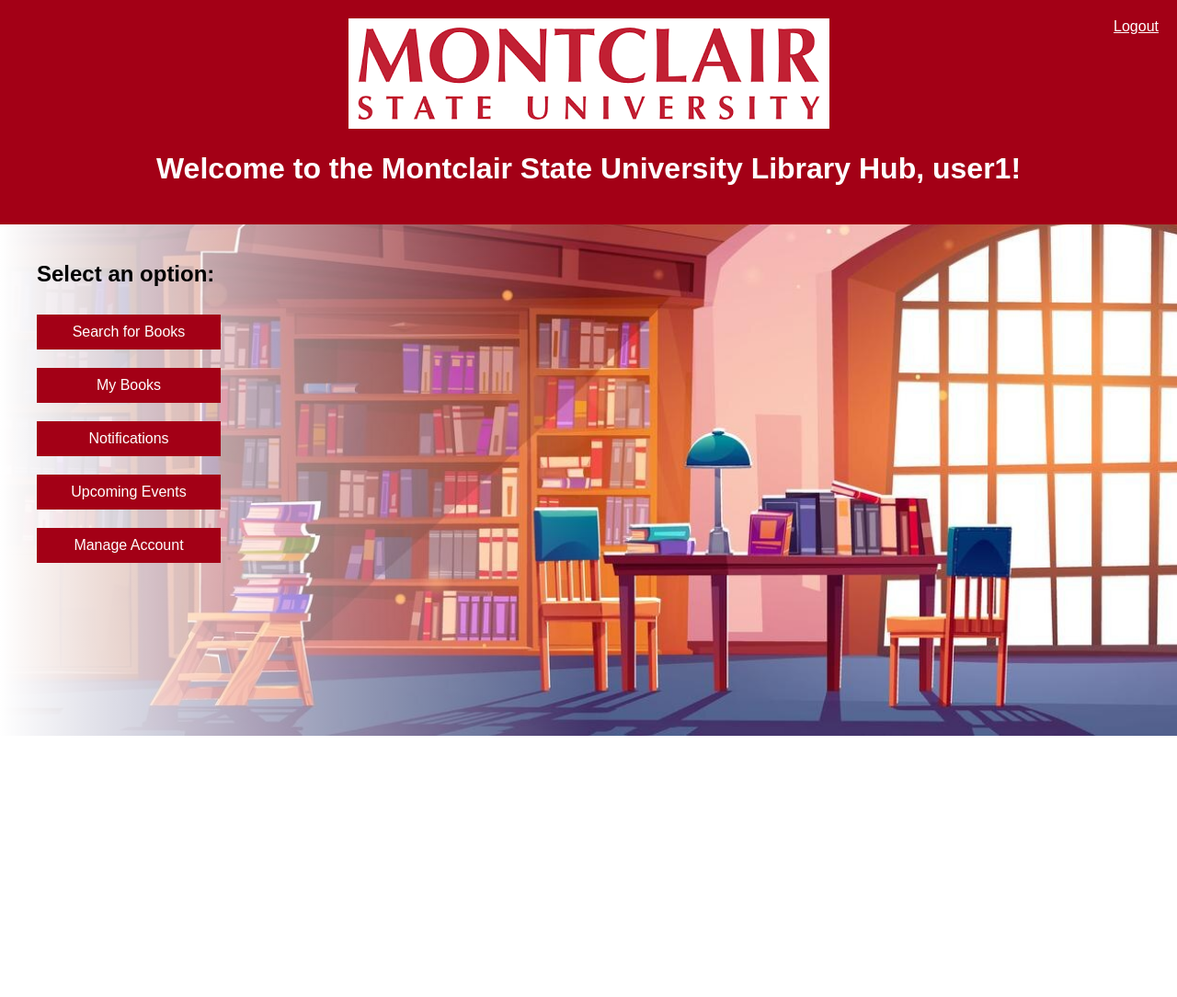
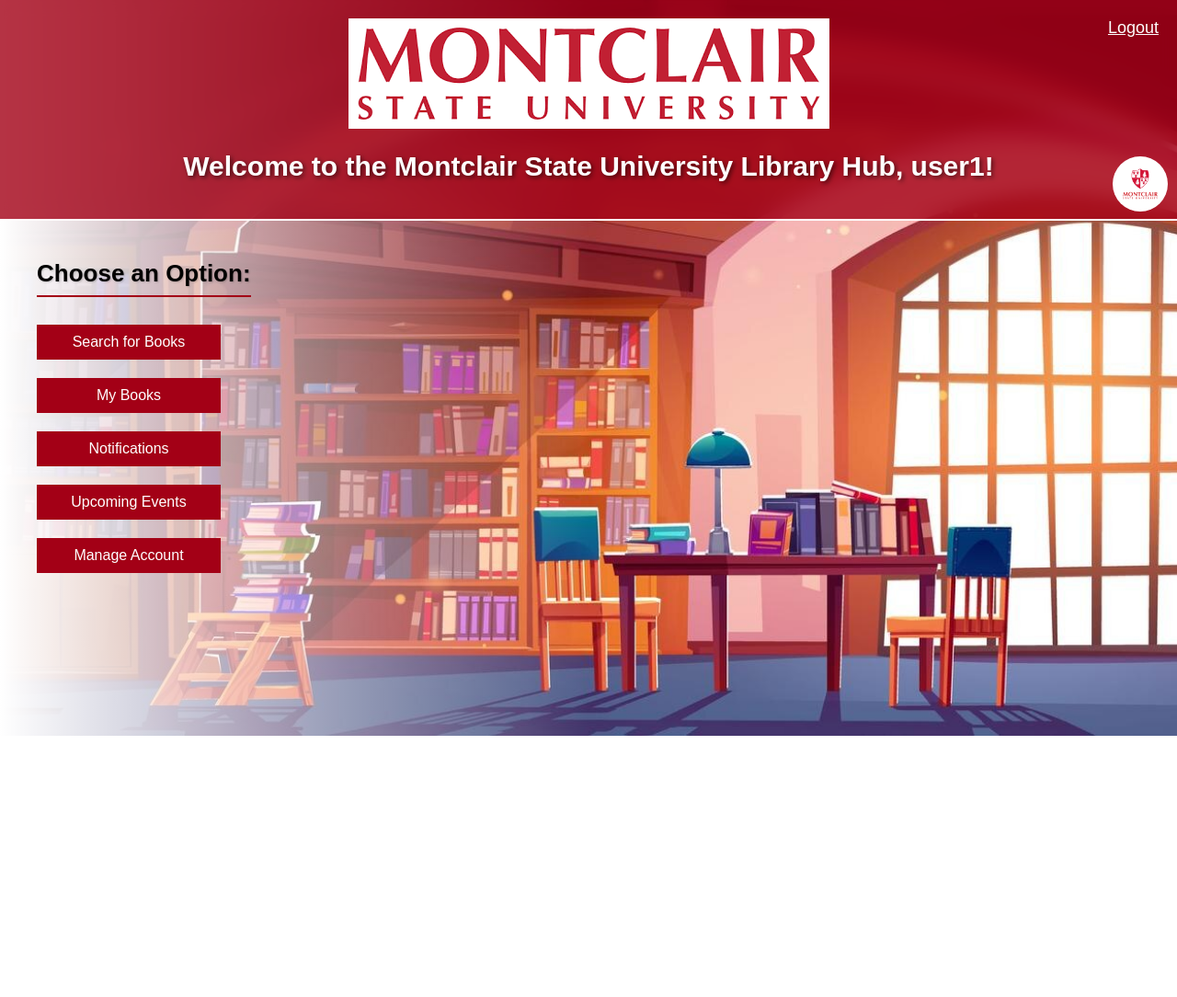
Before and after one commit to Kledio23/The-Technological-Athenaeum-Project, a Flask app: page /dashboard in a window 1280 px wide; the page is wider, and only the part inside the window is pictured. Shown: that part at 92% size. After the commit the page ends 800 px from the top of that part, so only its background shows below. Run offline with Flask 3, Linux system fonts and the light colour scheme; a user stored in the database is signed in.

Commit message:
Update dashboard.html

```diff
--- a/University Library Project/templates/dashboard.html
+++ b/University Library Project/templates/dashboard.html
@@ -1,12 +1,19 @@
 <!DOCTYPE html>
+<html lang="en">
 <head>
-    <meta charset="UTF-8">
-    <meta name="viewport" content="width=device-width, initial-scale=1.0">
+    <meta charset="UTF-8" />
+    <meta name="viewport" content="width=device-width, initial-scale=1.0"/>
     <title>MSU Library Hub Home</title>
     <style>
+        html, body {
+            margin: 0;
+            padding: 0;
+            overflow: hidden;
+            height: 100%;
+        }
+
         body {
             font-family: Arial, sans-serif;
-            margin: 0;
             background: linear-gradient(to left, rgba(255, 255, 255, 0) 50%, rgba(255, 255, 255, 1) 100%), url('static/librarybg.jpg');
             background-size: cover;
             background-position: center;
@@ -14,23 +21,36 @@
             height: 100vh;
             color: black;
         }
+
         header {
-            background-color: #a30016;
+            background-color: rgba(163, 0, 22, 0.8);
             padding: 20px;
             color: white;
             position: relative;
             text-align: center;
+            backdrop-filter: blur(10px);
+            border-bottom: 2px solid white;
         }
+
         .header-content img {
             margin: 0 10px;
             border: 10px solid white;
         }
+
         .logout-link {
             position: absolute;
             top: 20px;
             right: 20px;
             color: white;
+            font-size: 18px;
+            transition: all 0.3s ease;
         }
+
+        .logout-link.move-logout {
+            left: 20px;
+            right: auto;
+        }
+
         .container {
             padding: 20px;
             display: flex;
@@ -38,20 +58,124 @@
             align-items: flex-start;
             margin-left: 20px;
             width: 100%;
-            height: 100%;
+            height: calc(100% - 100px);
+            overflow: hidden;
         }
+
+        h1 {
+            font-size: 30px;
+            font-weight: bold;
+            text-shadow: 2px 2px 5px rgba(0, 0, 0, 0.6);
+        }
+
+        h2 {
+    font-size: 26px;
+    font-weight: 600;
+    margin-bottom: 20px;
+    padding-bottom: 8px;
+    border-bottom: 2px solid hsl(352, 100%, 32%);
+    color: #000000;
+    text-shadow: 1px 1px 2px rgba(0,0,0,0.2);
+}
+
         button {
             padding: 10px 20px;
             margin: 10px 0;
             border: none;
-            background-color: #a30016;
+            background-color: hsl(352, 100%, 32%);
             color: white;
             cursor: pointer;
             font-size: 16px;
             width: 200px;
+            transition: transform 0.2s ease;
         }
+
         button:hover {
-            background-color: red;
+            background-color: #a30016;
+            transform: scale(1.05);
+        }
+
+        .popup-btn {
+            position: fixed;
+            top: 20%;
+            right: 10px;
+            background-color: #ffffff;
+            border: none;
+            padding: 10px;
+            cursor: pointer;
+            width: 60px;
+            height: 60px;
+            border-radius: 50%;
+            display: flex;
+            align-items: center;
+            justify-content: center;
+            overflow: hidden;
+            z-index: 1001;
+            box-shadow: none;
+            transition: transform 0.2s ease;
+        }
+
+        .popup-btn:hover {
+            background-color: #ffffff;
+            transform: scale(1.1);
+        }
+
+        .popup-btn img.popup-icon {
+            width: 40px;
+            height: 40px;
+            object-fit: contain;
+            pointer-events: none;
+        }
+
+        .popup-overlay {
+            display: none;
+            position: fixed;
+            top: 0;
+            left: 0;
+            height: 100%;
+            width: 100%;
+            background-color: rgba(0, 0, 0, 0.3);
+            z-index: 999;
+        }
+
+        .popup-content {
+            position: fixed;
+            top: 0;
+            right: 0;
+            background-color: #f9f9f9;
+            padding: 25px;
+            width: 300px;
+            height: 100%;
+            box-shadow: -2px 0px 10px rgba(0, 0, 0, 0.5);
+            z-index: 1002;
+            transition: all 0.3s ease;
+            overflow-y: auto;
+        }
+
+        .popup-content h2 {
+            font-size: 22px;
+            margin-top: 0;
+            margin-bottom: 15px;
+            border-bottom: 2px solid #a30016;
+            padding-bottom: 10px;
+            color: #a30016;
+        }
+
+        .popup-content p {
+            line-height: 1.5;
+            font-size: 16px;
+            margin-bottom: 20px;
+        }
+
+        .close-btn {
+            position: absolute;
+            top: 10px;
+            right: 10px;
+            font-size: 20px;
+            color: #a30016;
+            background: none;
+            border: none;
+            cursor: pointer;
         }
     </style>
 </head>
@@ -61,15 +185,59 @@
             <img src="static/msu.png" alt="msu logo">
         </div>
         <h1>Welcome to the Montclair State University Library Hub, {{ username }}!</h1>
-        <a href="/logout" class="logout-link">Logout</a>
+        <a href="/logout" class="logout-link" id="logoutBtn">Logout</a>
     </header>
+
     <div class="container">
-        <h2>Select an option:</h2>
+        <h2>Choose an Option:</h2>
         <a href="/catalog"><button>Search for Books</button></a>
         <a href="/my-books"><button>My Books</button></a>
         <a href="/notifications"><button>Notifications</button></a>
         <a href="/upcoming-events"><button>Upcoming Events</button></a>
         <a href="/account"><button>Manage Account</button></a>
     </div>
+
+    <button class="popup-btn" onclick="openPopup()">
+        <img src="static/msu2.png" alt="Popup Icon" class="popup-icon">
+    </button>
+
+    <div id="popupOverlay" class="popup-overlay" onclick="closePopup()">
+        <div id="popupBox" class="popup-content" onclick="event.stopPropagation()">
+            <button class="close-btn" onclick="closePopup()">X</button>
+            <h2>About The Technological Athenaeum Project</h2>
+            <p>This library project is a student-led initiative developed by Montclair State University students as part of a collaborative academic effort. The primary objective of the system is to enhance the overall experience of library users by offering efficient tools for managing books, receiving timely notifications, staying informed about events, and maintaining account details.</p>
+            <p>The project was designed with adaptability in mind, aiming to streamline day-to-day library operations while providing an intuitive and user-friendly interface. Drawing from a diverse range of user feedback, the system has been tailored to meet the varying needs and preferences of different patrons. Whether it's ease of access, personalization, or functionality, the platform evolves based on the suggestions and requests of its users—ensuring a better, more responsive library experience for everyone.</p>
+            <p><strong>Developed by:</strong> Kledio Larti, Arben Odza, Bryan Lizarazo, and Edward Raymundo</p>
+        </div>
+    </div>
+
+    <script>
+        function openPopup() {
+            const overlay = document.getElementById("popupOverlay");
+            const popupBox = document.getElementById("popupBox");
+            const popupBtn = document.querySelector(".popup-btn");
+            const logoutBtn = document.getElementById("logoutBtn");
+
+            overlay.style.display = "block";
+            popupBox.style.right = "0";
+            popupBtn.style.display = "none";
+            logoutBtn.classList.add("move-logout");
+        }
+
+        function closePopup() {
+            const overlay = document.getElementById("popupOverlay");
+            const popupBox = document.getElementById("popupBox");
+            const popupBtn = document.querySelector(".popup-btn");
+            const logoutBtn = document.getElementById("logoutBtn");
+
+            popupBox.style.right = "-320px";
+            logoutBtn.classList.remove("move-logout");
+
+            setTimeout(() => {
+                overlay.style.display = "none";
+                popupBtn.style.display = "flex";
+            }, 300);
+        }
+    </script>
 </body>
 </html>
```
